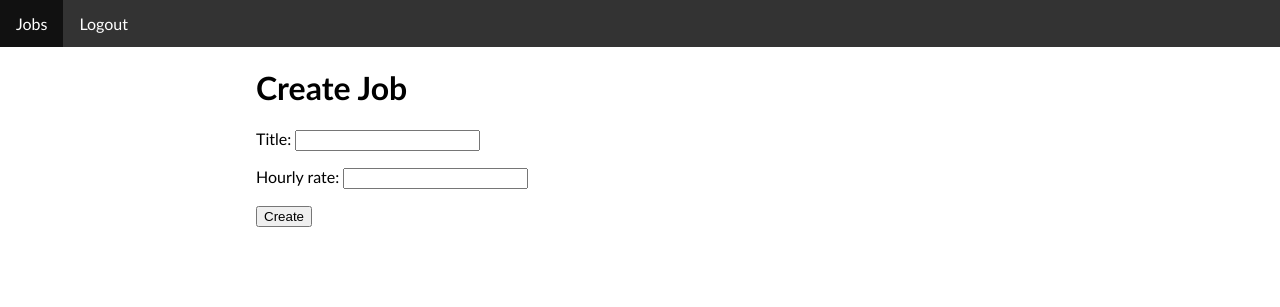
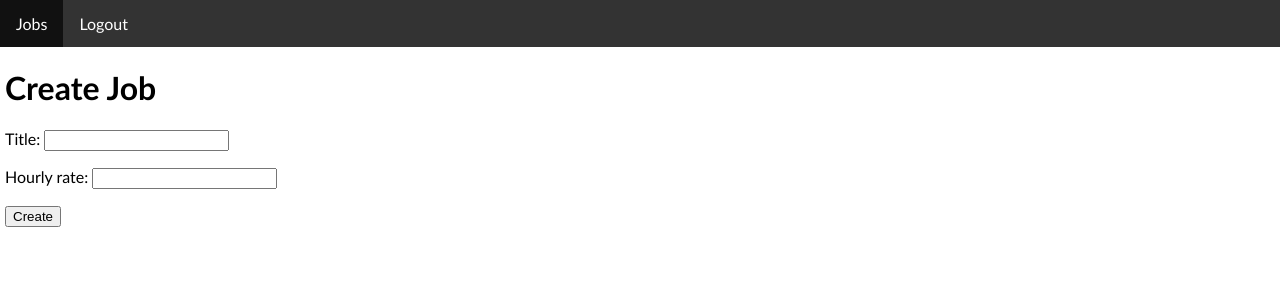
Before and after one commit to kdaniel2410/job-tracker, a Django app: page /job/create/ in a window 1280 px wide. Shown: the top 307 px of the page. Run offline with Django 4.2, Linux system fonts and the light colour scheme; a user stored in the database is signed in.

Commit message:
Updated style.css

```diff
--- a/jobs/static/jobs/style.css
+++ b/jobs/static/jobs/style.css
@@ -5,8 +5,8 @@ body {
 
 main {
   margin: auto;
-  width: 60vw;
-  margin-top: 5px;
+  max-width: 1000px;
+  margin: 5px;
 }
 
 .right {
```
